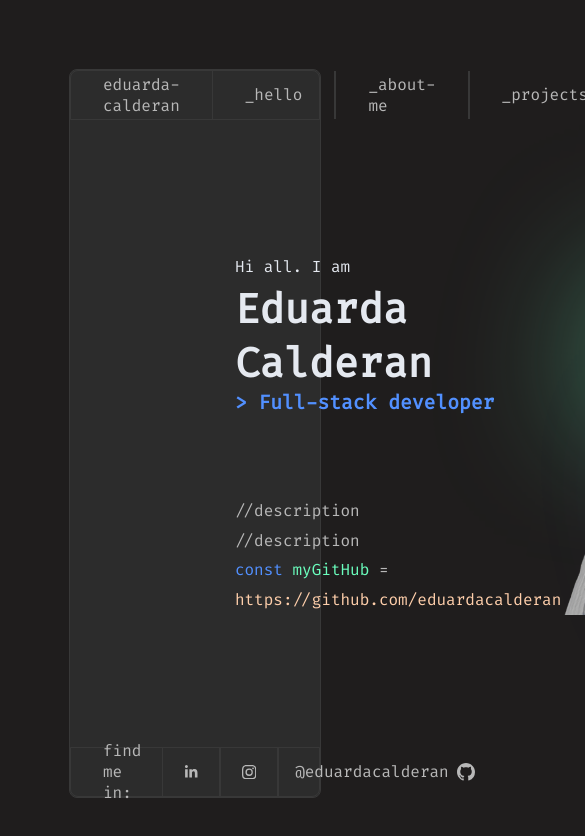
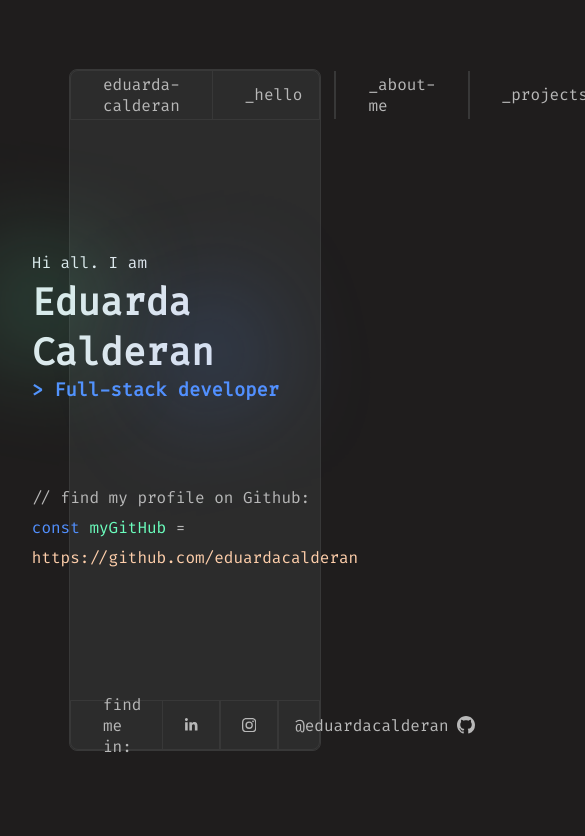
Before and after one commit to eduardacalderan/Portfolio-Eduarda-Calderan, a React (Create React App) app: page / in a window 390 px wide. Shown: the top 836 px of the page, 585 px wide, since content can reach past the window. Built offline with nearby package versions, Linux system fonts and the light colour scheme.

Commit message:
starting responsive for tablet

```diff
--- a/src/components/Footer/styles.ts
+++ b/src/components/Footer/styles.ts
@@ -25,6 +25,10 @@ export const Content = styled.div`
 
       @media (max-width: 1880px) {
         padding: 0rem 1.3rem 0rem 2rem;
+      }
+
+      @media (max-width: 1100px) and (min-width: 905px) {
+        font-size: 0.8888rem;
       }
     }
 
@@ -61,6 +65,10 @@ export const Content = styled.div`
       align-items: center;
 
       font-size: 16px;
+
+      @media (max-width: 1100px) and (min-width: 905px) {
+        font-size: 0.8888rem;
+      }
     }
 
     a {
--- a/src/components/Header/style.ts
+++ b/src/components/Header/style.ts
@@ -42,6 +42,10 @@ export const Content = styled.div`
         border-right: 1px solid var(--medium-gray);
       }
     }
+
+    @media (max-width: 1100px) and (min-width: 905px) {
+      font-size: 0.8888rem;
+    }
   }
 
   .contact-me {
@@ -49,6 +53,10 @@ export const Content = styled.div`
 
     display: flex;
     align-items: center;
+
+    @media (max-width: 1100px) and (min-width: 905px) {
+      font-size: 0.8888rem;
+    }
 
     a {
       padding: 0rem 2rem;
@@ -58,3 +66,5 @@ export const Content = styled.div`
     }
   }
 `;
+
+// 904 => tablet
--- a/src/components/Home/index.tsx
+++ b/src/components/Home/index.tsx
@@ -12,8 +12,8 @@ export function Home() {
             Eduarda Calderan{" "}
             <span className="tilte"> &gt; Full-stack developer</span>
           </h1>
-          <p>//description</p>
-          <p>//description</p>
+          <p>// find my profile on Github:</p>
+
           <p className="my-github">
             <span>const</span> myGitHub <span className="equal"> = </span>
             <a href="https://github.com/eduardacalderan" target="_blank">
@@ -21,7 +21,7 @@ export function Home() {
             </a>
           </p>
         </div>
-        <div className="sla">
+        <div className="my-avatar">
           {" "}
           <div className="green"></div>
           <div className="blue"></div>
--- a/src/components/Home/style.ts
+++ b/src/components/Home/style.ts
@@ -12,7 +12,21 @@ export const Content = styled.div`
     padding: 8rem 10.31rem;
   }
 
+  @media (max-width: 1155px) {
+    padding: 8rem 5rem;
+  }
+
+  @media (max-width: 904px) {
+    display: flex;
+    flex-direction: column;
+  }
+
   .presentation {
+    @media (max-width: 904px) {
+      display: flex;
+      flex-direction: column;
+      justify-content: space-between;
+    }
     .hi {
       color: var(--title);
     }
@@ -32,10 +46,14 @@ export const Content = styled.div`
 
         @media (max-width: 1814px) {
           font-size: calc(2rem - 20%);
+        }
 
-          @media (max-width: 1285px) {
-            font-size: calc(2rem - 30%);
-          }
+        @media (max-width: 1285px) {
+          font-size: calc(2rem - 35%);
+        }
+
+        @media (max-width: 904px) {
+          min-width: 400px;
         }
       }
 
@@ -48,7 +66,12 @@ export const Content = styled.div`
       }
 
       @media (max-width: 1285px) {
-        font-size: calc(3.87rem - 130%);
+        font-size: calc(3.87rem - 150%);
+      }
+
+      @media (max-width: 904px) {
+        position: relative;
+        max-width: 200px;
       }
     }
 
@@ -73,7 +96,7 @@ export const Content = styled.div`
     }
   }
 
-  .sla {
+  .my-avatar {
     width: 389.8;
     height: 371.13px;
 
@@ -81,6 +104,11 @@ export const Content = styled.div`
     align-items: center;
 
     position: relative;
+
+    @media (max-width: 904px) {
+      height: 0;
+      position: absolute;
+    }
 
     img {
       z-index: 100;
@@ -94,6 +122,18 @@ export const Content = styled.div`
 
       @media (max-width: 1814px) {
         height: calc(550px - 50%);
+      }
+
+      @media (max-width: 1155px) {
+        height: calc(550px - 65%);
+      }
+
+      @media (max-width: 904px) {
+        display: none;
+        visibility: hidden;
+        opacity: 0;
+        z-index: 0;
+        max-height: 0;
       }
     }
 
@@ -131,6 +171,27 @@ export const Content = styled.div`
 
         left: 80px;
       }
+
+      @media (max-width: 1155px) {
+        width: calc(235px - 70%);
+        height: calc(254px - 40%);
+
+        filter: blur(70px);
+
+        top: 70px;
+        left: 50px;
+      }
+
+      @media (max-width: 904px) {
+        width: 50px;
+        height: 50px;
+        filter: blur(60px);
+
+        opacity: 0.999;
+
+        top: 30px;
+        left: -180px;
+      }
     }
 
     .blue {
@@ -165,6 +226,27 @@ export const Content = styled.div`
 
         filter: blur(80px);
       }
+
+      @media (max-width: 1155px) {
+        width: calc(235px - 70%);
+        height: calc(254px - 40%);
+
+        filter: blur(60px);
+
+        top: 200px;
+        left: 120px;
+      }
+
+      @media (max-width: 904px) {
+        width: 50px;
+        height: 50px;
+        filter: blur(60px);
+
+        opacity: 0.999;
+
+        top: 80px;
+        left: -10px;
+      }
     }
   }
 `;
```
